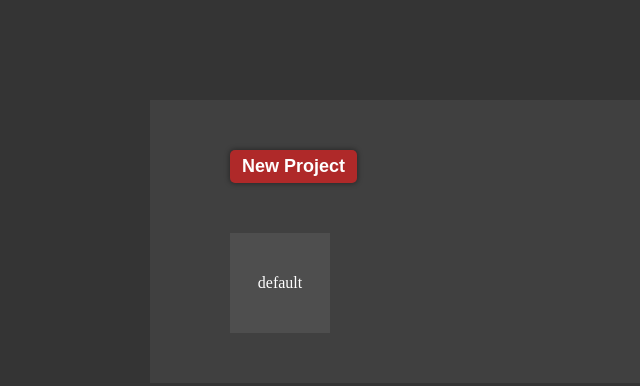
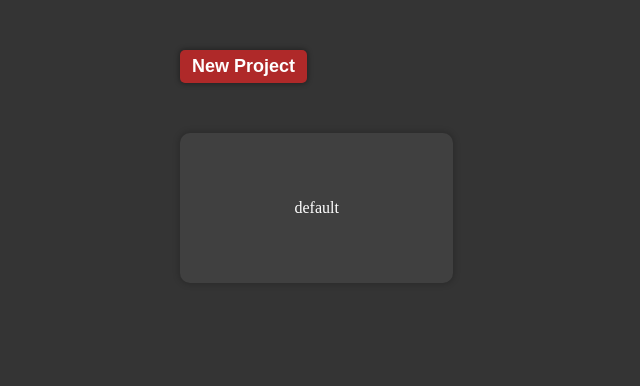
Before and after one commit to AndriySydorchuk/TOP-Todo2, a website built with webpack: page src/index.html in a window 1280 px wide. Shown: the whole page, without its empty margins (0-640 px from the left). Built offline with nearby package versions, Linux system fonts and the light colour scheme.

Commit message:
Add styles for project cards

```diff
--- a/src/style.css
+++ b/src/style.css
@@ -15,9 +15,8 @@ body {
 }
 
 .main {
-    margin: 100px 150px;
+    margin: 0px 100px 150px 100px;
     padding: 50px 80px;
-    background-color: rgb(64, 64, 64);
 }
 
 .projects-view {
@@ -54,14 +53,20 @@ body {
 }
 
 .project-card {
-    background-color: rgb(78, 78, 78);
+    background-color: rgb(64, 64, 64);
+    border-radius: 10px;
     display: flex;
     align-items: center;
     justify-content: center;
-    width: 100px;
-    height: 100px;
+    min-width: 150px;
+    min-height: 150px;
     cursor: pointer;
-    color: #fff
+    color: #fff;
+    box-shadow: 0px 0px 6px 1px #00000035;
+}
+
+.project-card:hover {
+    background-color: rgb(78, 78, 78);
 }
 
 .todos-view {
```
